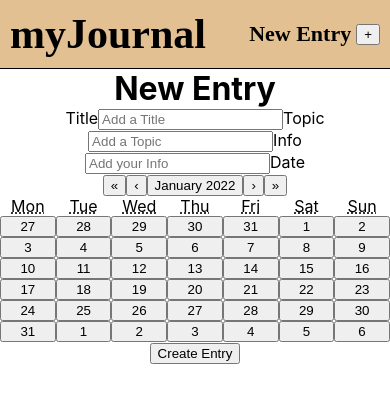
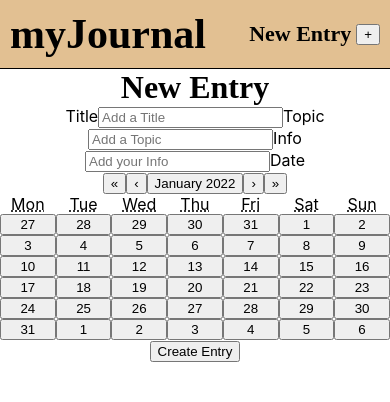
Before and after one commit to Elvedin123/personal-journal, a React (Create React App) app in the folder client/: page /new in a window 390 px wide. Shown: the top 402 px of the page. Built offline with nearby package versions, Linux system fonts and the light colour scheme.

Commit message:
styling form

```diff
--- a/client/src/App.css
+++ b/client/src/App.css
@@ -140,4 +140,7 @@ time{
   will-change: transform,opacity;
   z-index: 0;
 }
+.new{
+  font-family: 'Londrina Shadow';
 }
+}
--- a/client/src/components/New.jsx
+++ b/client/src/components/New.jsx
@@ -31,7 +31,7 @@ export default function New() {
   }
   return (
     <div>
-      <h1>New Entry</h1>
+      <h1 className="new">New Entry</h1>
       <Form
         input={input}
         handleTextInput={handleTextInput}
```
